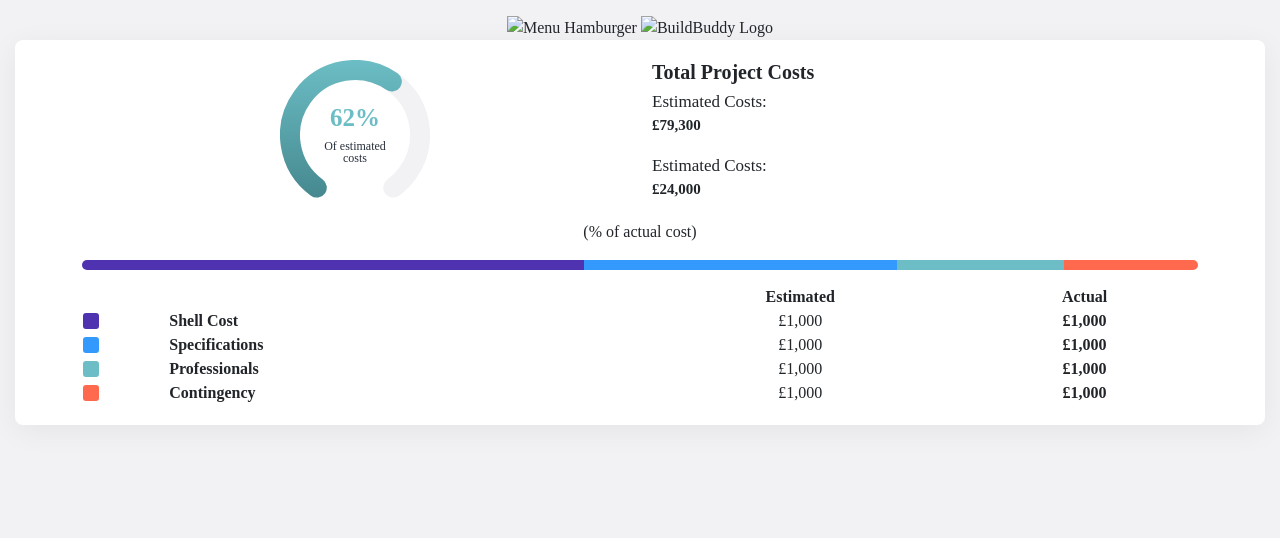
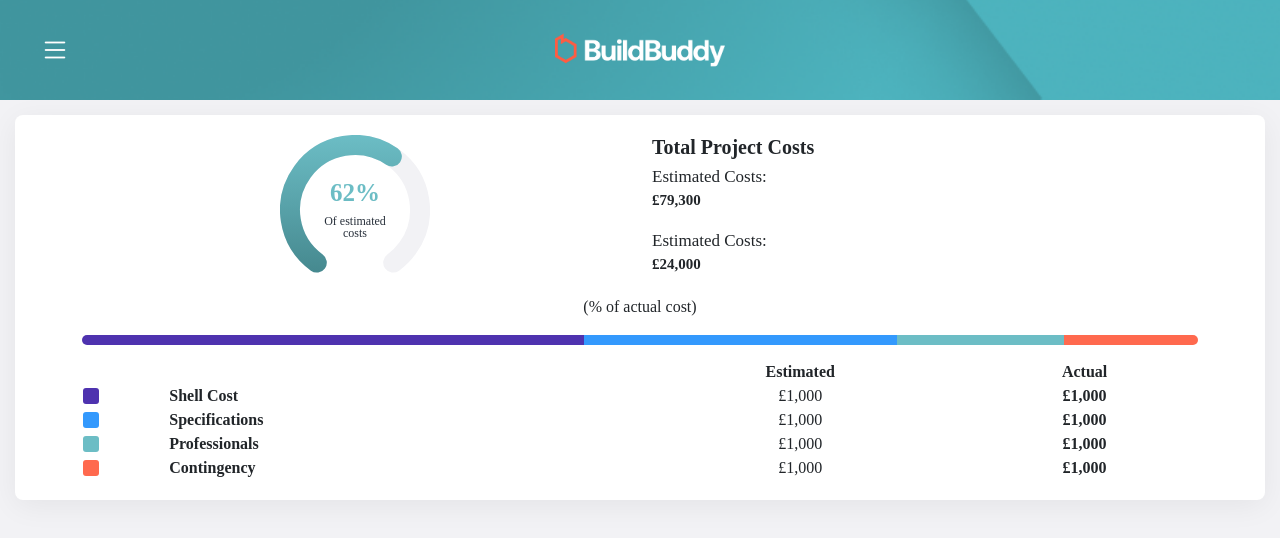
Before and after one commit to theLadEli/buildbuddy-budget-tool-coursework, a plain HTML site: page index.html in a window 1280 px wide. Drawn offline with nearby package versions, Linux system fonts and the light colour scheme; a web font is replaced by a local one.

Commit message:
Styled Navbar

```diff
--- a/index.html
+++ b/index.html
@@ -9,14 +9,17 @@
     <link href="https://cdn.jsdelivr.net/npm/bootstrap@5.3.0-alpha3/dist/css/bootstrap.min.css" rel="stylesheet" integrity="sha384-KK94CHFLLe+nY2dmCWGMq91rCGa5gtU4mk92HdvYe+M/SXH301p5ILy+dN9+nJOZ" crossorigin="anonymous">
     <script src="https://cdn.jsdelivr.net/npm/bootstrap@5.3.0-alpha3/dist/js/bootstrap.bundle.min.js" integrity="sha384-ENjdO4Dr2bkBIFxQpeoTz1HIcje39Wm4jDKdf19U8gI4ddQ3GYNS7NTKfAdVQSZe" crossorigin="anonymous"></script>
 
+    <!-- Bootsrap Icons -->
+    <link rel="stylesheet" href="https://cdn.jsdelivr.net/npm/bootstrap-icons@1.10.4/font/bootstrap-icons.css">
+
     <link rel="stylesheet" href="style.css">
 </head>
 
 <body>
 
     <nav>
-        <img src="" alt="Menu Hamburger">
-        <img src="" alt="BuildBuddy Logo">
+        <i class="bi bi-list"></i>
+        <img src="assets/Logo.png" alt="BuildBuddy Logo">
     </nav>
 
     <section id="dashboard">
--- a/style.css
+++ b/style.css
@@ -26,7 +26,6 @@
 body {
     font-family: 'Aeonik';
     background-color: #F2F2F5;
-    padding: 15px;
     text-align: center;
 }
 
@@ -37,6 +36,36 @@ h3 {
     line-height: 24px;
 }
 
+/* Navbar */
+
+nav {
+    position: relative;
+    display: flex;
+    align-items: center;
+    justify-content: space-between;
+    background: url("assets/Header\ Background.png");
+    background-position: center;
+    background-size: cover;
+    height: 80px;
+    padding: 50px 30px;
+    text-align: center;
+}
+
+nav img {
+    position: absolute;
+    top: 50%;
+    left: 50%;
+    transform: translate(-50%, -50%);
+    max-height: 100%;
+    max-width: 170px;
+}
+
+nav i {
+    font-size: 30px;
+    color: white;
+    margin-left: 10px;
+}
+
 
 /* Dashboard Styling */
 
@@ -45,6 +74,7 @@ h3 {
     border-radius: 8px;
     box-shadow: 0px 6px 30px rgba(0, 0, 0, 0.06);
     padding: 20px;
+    margin: 15px;
 }
 
 
```
Also changed, not shown: assets/Header Background.png (added), assets/Logo.png (added). Lines whose indentation alone changed are shown as unchanged.
